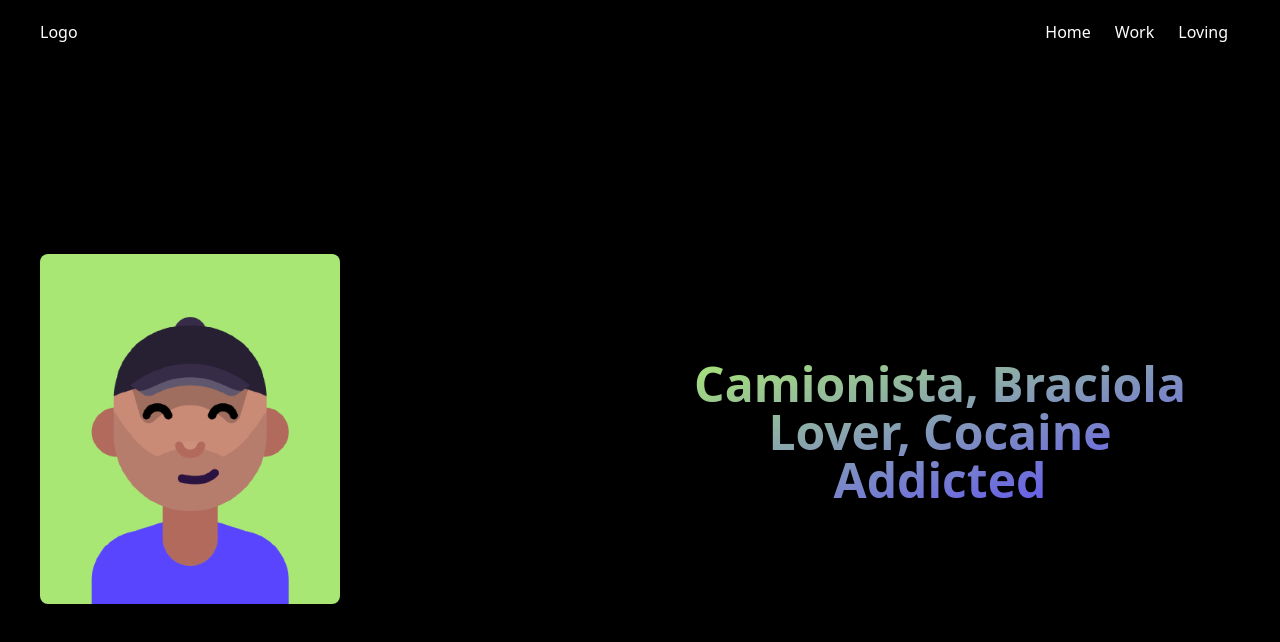
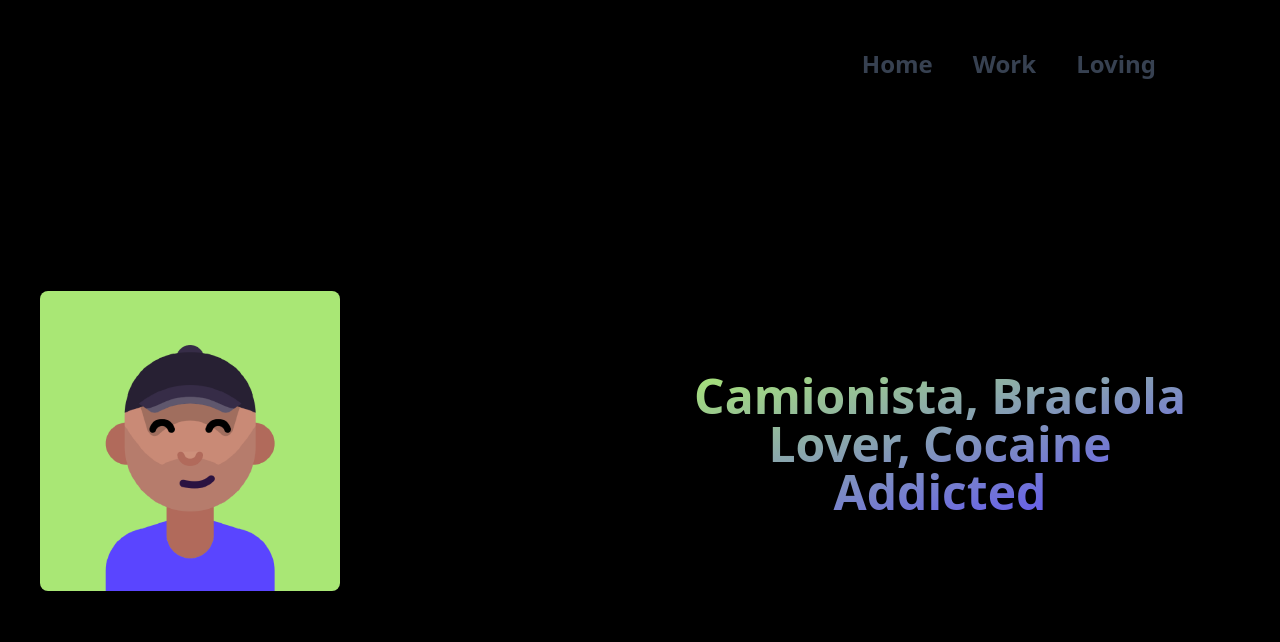
Before and after one commit to luigibarbato/meonweb, a Next.js app: page /Profile in a window 1280 px wide. Shown: the top 642 px of the page. Built offline with nearby package versions, Linux system fonts and the light colour scheme.

Commit message:
feat: initial simple navbar

```diff
--- /dev/null
+++ b/components/Config.js
@@ -0,0 +1,29 @@
+export const Sections = [
+  {
+    name: "Home",
+    url: "/",
+  },
+  {
+    name: "Work",
+    url: "/Work",
+  },
+  {
+    name: "Loving",
+    url: "/Loving",
+  },
+];
+
+export const Socials = [
+  {
+    name: "github",
+    url: "url",
+  },
+  {
+    name: "twitter",
+    url: "url",
+  },
+  {
+    name: "linkedin",
+    url: "url",
+  },
+];
--- /dev/null
+++ b/components/Navbar/Nav.module.css
@@ -0,0 +1,32 @@
+ nav.navbar {
+   height: 6rem !important;
+ }
+
+.pulseLogo {
+   background: #acec74;
+   border-radius: 50%;
+   margin: 10px;
+   height: 25px;
+   width: 25px;
+
+   box-shadow: 0 0 0 0 rgba(172, 236, 116, 1);
+   transform: scale(1);
+   animation: pulse 2s infinite;
+ }
+
+ @keyframes pulse {
+   0% {
+     transform: scale(0.95);
+     box-shadow: 0 0 0 0 rgba(172, 236, 116, 0.7);
+   }
+
+   70% {
+     transform: scale(1);
+     box-shadow: 0 0 0 10px rgba(172, 236, 116, 0);
+   }
+
+   100% {
+     transform: scale(0.95);
+     box-shadow: 0 0 0 0 rgba(172, 236, 116, 0);
+   }
+ }
--- a/components/Navbar/index.tsx
+++ b/components/Navbar/index.tsx
@@ -1,67 +1,27 @@
-import { AnimateSharedLayout, motion } from 'framer-motion'
-import { useRouter } from 'next/dist/client/router'
-import { isActiveLink } from '../../lib'
-import Link from './NoScrollLink'
+import styles from "./Nav.module.css"
+import { Sections } from "../Config";
+import React, { useState } from "react";
+import { Transition } from "@headlessui/react";
 
-const links: { name: string; href: string }[] = [
-    {
-        name: 'Home',
-        href: '/',
-    },
-    {
-        name: 'Work',
-        href: '/Work',
-    },
-    {
-        name: 'Loving',
-        href: '/Loving',
-    },
-]
-
-export const Navbar = (): JSX.Element => {
-    const router = useRouter()
+function Nav() {
+    const [isOpen, setIsOpen] = useState(false);
 
     return (
-        <nav className="text-white bg-black py-5 px-10 md:flex md:items-center md:justify-between">
-            <div className="flex items-center justify-between">
-                <div>Logo</div>
-                <div className="md:hidden align-middle">
-                    <i className="material-icons align-middle cursor-pointer">menu</i>
-                </div>
-            </div>
-            <div className="flex items-center justify-between text-left md:block md:text-right mt-3 md:mt-0">
-                {links.map(({ name, href }) => (
-                    <Link key={name} href={href}>
-                        <a className="mt-3 md:mx-3">
-                            {name}
-                            {isActiveLink(href, router.pathname) && (
-                                <motion.div
-                                    layoutId="navigation-underline"
-                                    className="navigation-underline"
-                                    animate
-                                />
-                            )}
+        <nav className="mt-10">
+            <ul className="float-right p-2 mx-24 inline-flex">
+                {Sections.map((item) => (
+                    <li className="mx-5">
+                        <a
+                            href={item.url}
+                            className="text-2xl font-extrabold  text-gray-700"
+                        >
+                            {item.name}
                         </a>
-                    </Link>
+                    </li>
                 ))}
-            </div>
-
-        </nav>
-    )
+            </ul>
+        </nav >
+    );
 }
 
-<div className="text-white bg-gray-900 py-5 px-10 md:flex md:items-center md:justify-between ">
-    <div className="flex items-center justify-between">
-        <div>Logo</div>
-        <div className="md:hidden align-middle">
-            <i className="material-icons align-middle cursor-pointer">menu</i>
-        </div>
-    </div>
-    <div className="flex flex-col text-left md:block md:text-right  md:mt-0">
-        <a href="#" className=" md:mx-3">Link 1</a>
-        <a href="#" className=" md:mx-3">Link 2</a>
-        <a href="#" className=" md:mx-3">Link 3</a>
-        <a href="#" className=" md:mx-3">Link 4</a>
-
-    </div>
-</div>
+export default Nav
--- a/package.json
+++ b/package.json
@@ -12,6 +12,7 @@
     "@chakra-ui/react": "^1.8.8",
     "@emotion/react": "^11",
     "@emotion/styled": "^11",
+    "@headlessui/react": "^1.6.4",
     "@zeit/next-sass": "^1.0.1",
     "asciify-image": "^0.1.8",
     "autoprefixer": "^10.4.4",
--- a/pages/Profile/index.tsx
+++ b/pages/Profile/index.tsx
@@ -13,7 +13,7 @@ export const Profile = () => {
     return (
         <div className="flex flex-col md:flex-row">
             <div className="m-10 avatar lg:basis-1/2 self-center">
-                <Image width={isMobile ? "200px" : "300px"} height={isMobile ? "200px" : "350px"} layout="fixed" className="rounded-lg object-cover h-48 w-96" src={avatar} alt="" />
+                <Image width={isMobile ? "200px" : "300px"} height={isMobile ? "200px" : "300px"} layout="fixed" className="rounded-lg object-cover h-48 w-96" src={avatar} alt="" />
             </div>
             <p className="lg:basis-1/2 text-center text-4xl md:text-5xl m-3 md:m-0 md:mx-20 self-center font-extrabold text-transparent bg-clip-text bg-gradient-to-br from-[#A9E775] to-[#5A45FF]">
                 {/* I am a software engineer with a passion for building software that improves the world. */}
--- a/pages/Work/index.tsx
+++ b/pages/Work/index.tsx
@@ -46,7 +46,7 @@ export const Work = ({ frontmatter }: InferGetStaticPropsType<typeof getStaticPr
                     <img width={isMobile ? "200px" : "300px"} height={isMobile ? "200px" : "300px"} className="rounded-lg object-cover" className={isMobile ? "h-[200] w-[200]" : "h-[300] w-[350]"} src="https://avatars.githubusercontent.com/u/29403644?s=200&v=4" alt="" />
                 </div>
                 <div className="md:container md:basis-1/2 md:self-center">
-                    <p className="text-center  text-4xl md:text-5xl md:leading-[55px] font-extrabold text-transparent bg-clip-text bg-gradient-to-br from-[#A9E775] to-[#5A45FF]">
+                    <p className="text-center text-4xl md:text-5xl md:leading-[55px] font-extrabold text-transparent bg-clip-text bg-gradient-to-br from-[#A9E775] to-[#5A45FF]">
                         I'm currently working in <a className="bg-clip-text bg-gradient-to-br from-[#A9E775] to-[#5A45FF]" href={frontmatter.companyWebsite}>{frontmatter.companyName}</a> as <br></br> {frontmatter.role}
                     </p>
                     <br />
--- a/pages/_app.tsx
+++ b/pages/_app.tsx
@@ -5,7 +5,7 @@ import Head from 'next/head'
 import { DefaultSeo } from 'next-seo'
 import { useEffect } from 'react'
 import { AnimatePresence } from 'framer-motion'
-import { Navbar } from '../components/Navbar'
+import Nav from '../components/Navbar'
 // import Header from '../components/Header'
 // import Footer from '../components/Footer'
 
@@ -28,11 +28,8 @@ function MyApp({ Component, pageProps, router }: AppProps): JSX.Element {
   return (
     <>
       <section className="text-gray-600 min-h-screen md:flex md:flex-col bg-black stepper">
-        <>
-          <header className=''>
-            <Navbar></Navbar>
-          </header>
-        </>
+        <Nav></Nav>
+
         {/* <Header /> */}
         <div className="m-auto self-center">
           <AnimatePresence
```
Also changed, not shown: 1 other file (tests, documents, lock files or other folders).
